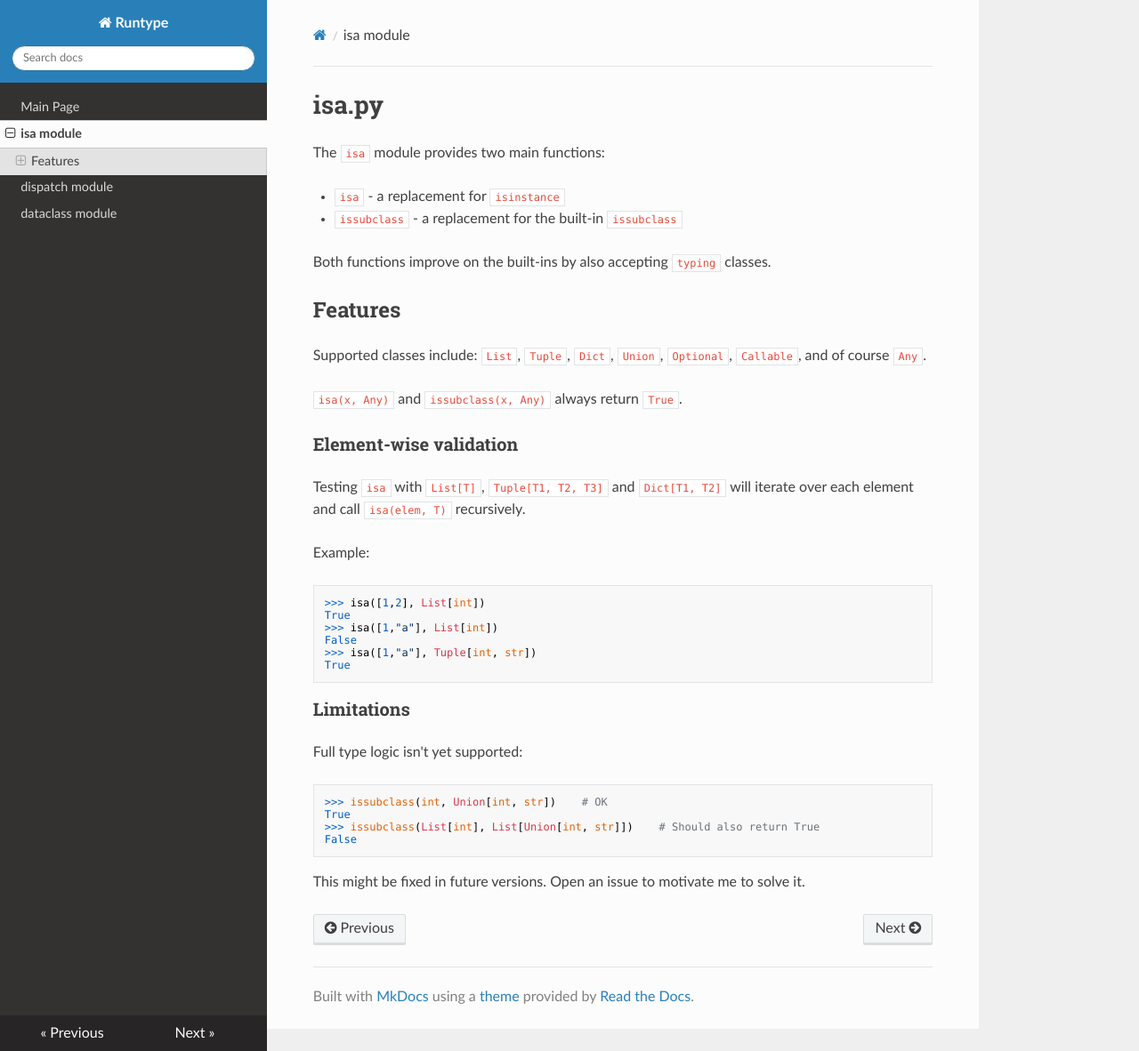
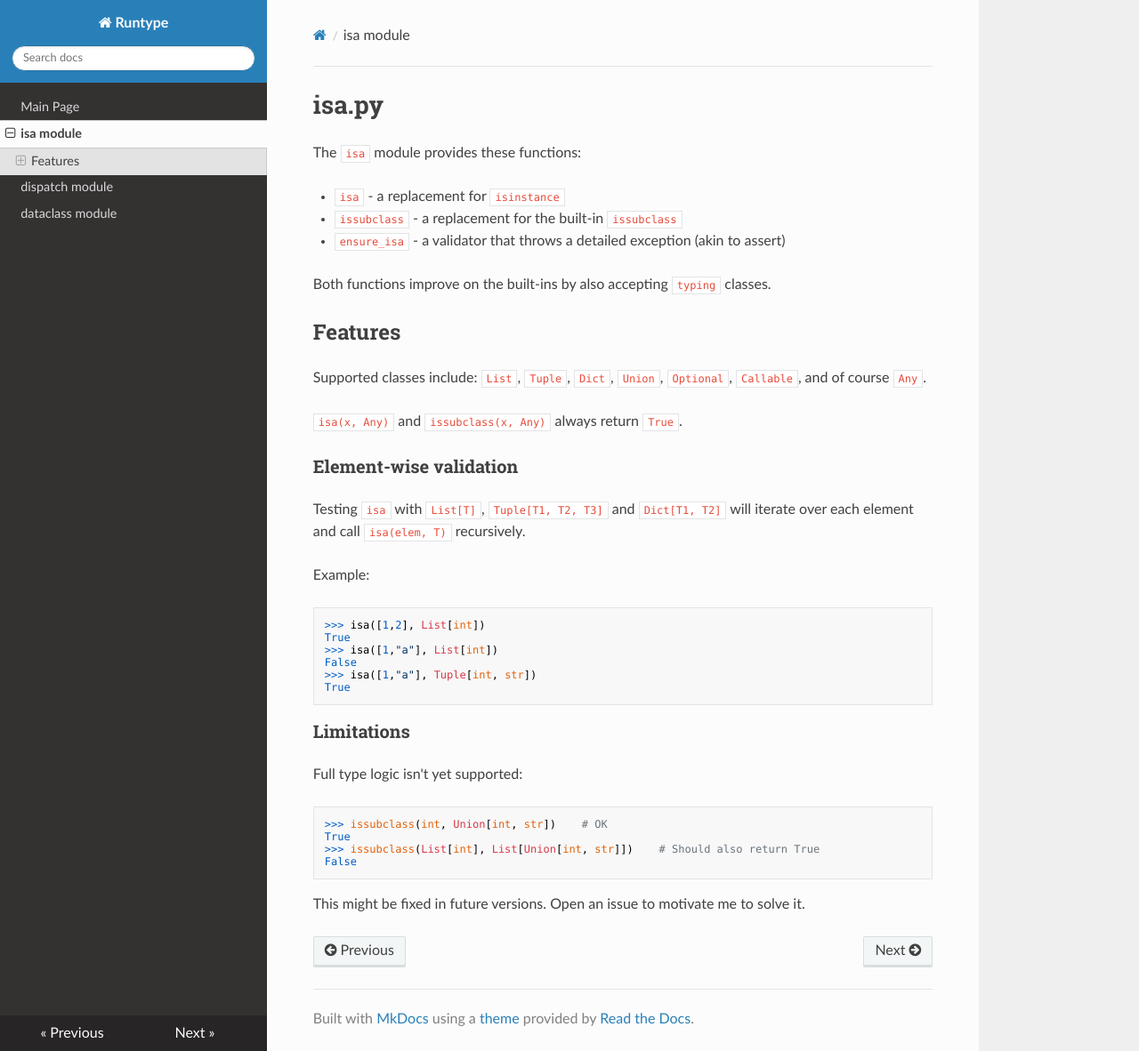
Before and after one commit to erezsh/runtype, an MkDocs documentation site: the page built from docs/isa.md, in a window 1280 px wide and 1182 px high. Shown: the whole window at 89% size. Built offline with MkDocs 1.6.1, drawn with Linux system fonts in a browser that asks for light colours; nearby versions of some CDN libraries.

Commit message:
ensure_isa now pinpoints an item when fails on a collection

```diff
--- a/docs/isa.md
+++ b/docs/isa.md
@@ -1,10 +1,12 @@
 # isa.py
 
-The `isa` module provides two main functions:
+The `isa` module provides these functions:
 
 * `isa` - a replacement for `isinstance`
 
 * `issubclass` - a replacement for the built-in `issubclass`
+
+* `ensure_isa` - a validator that throws a detailed exception (akin to assert)
 
 Both functions improve on the built-ins by also accepting `typing` classes.
 
--- a/runtype/__init__.py
+++ b/runtype/__init__.py
@@ -1,4 +1,4 @@
-from .isa import isa, issubclass, PythonTyping, TypeMistmatchError
+from .isa import isa, issubclass, ensure_isa, PythonTyping, TypeMistmatchError
 from .dispatch import MultiDispatch, DispatchError
 from .dataclass import dataclass
 
```
Also changed, not shown: 1 other file.
